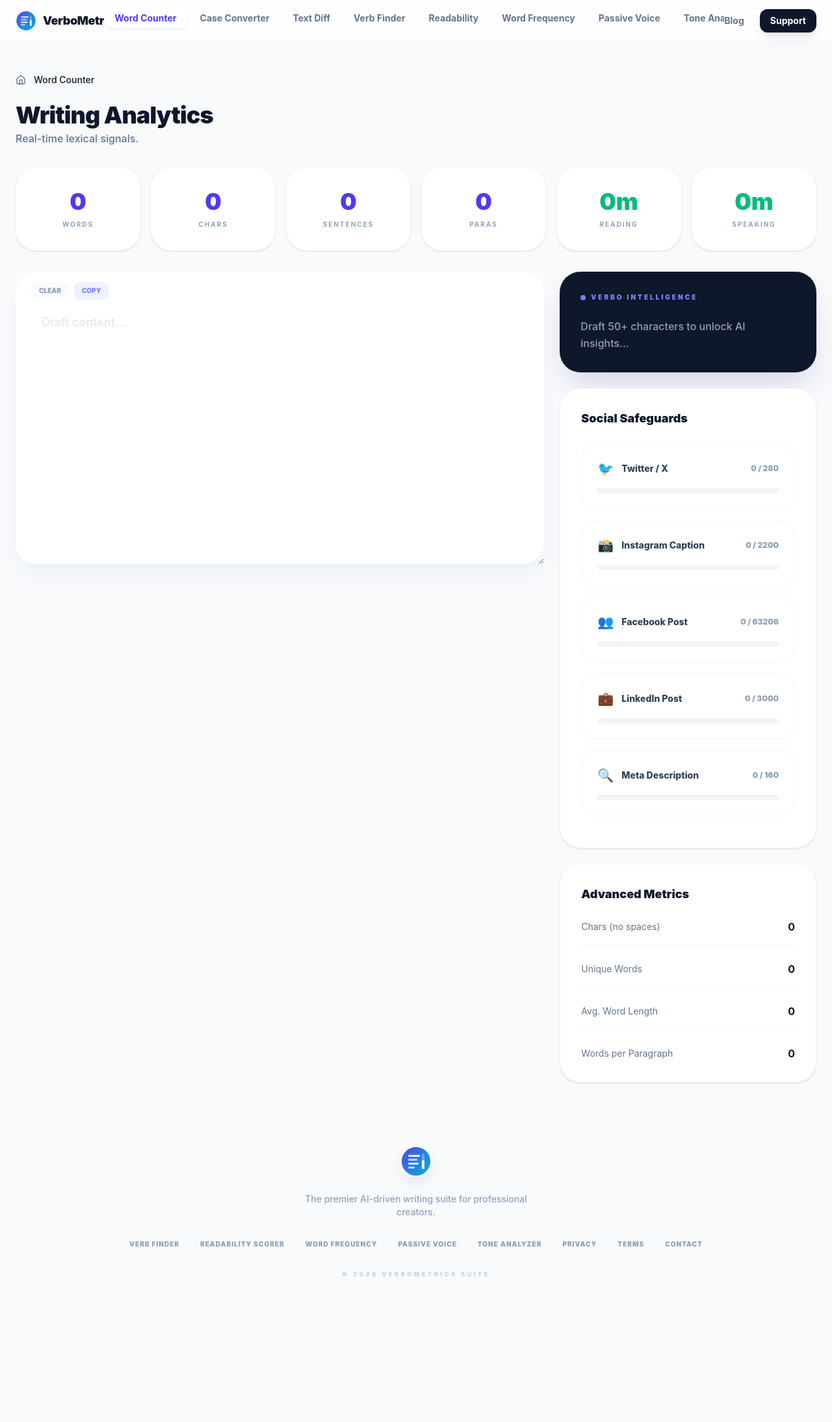
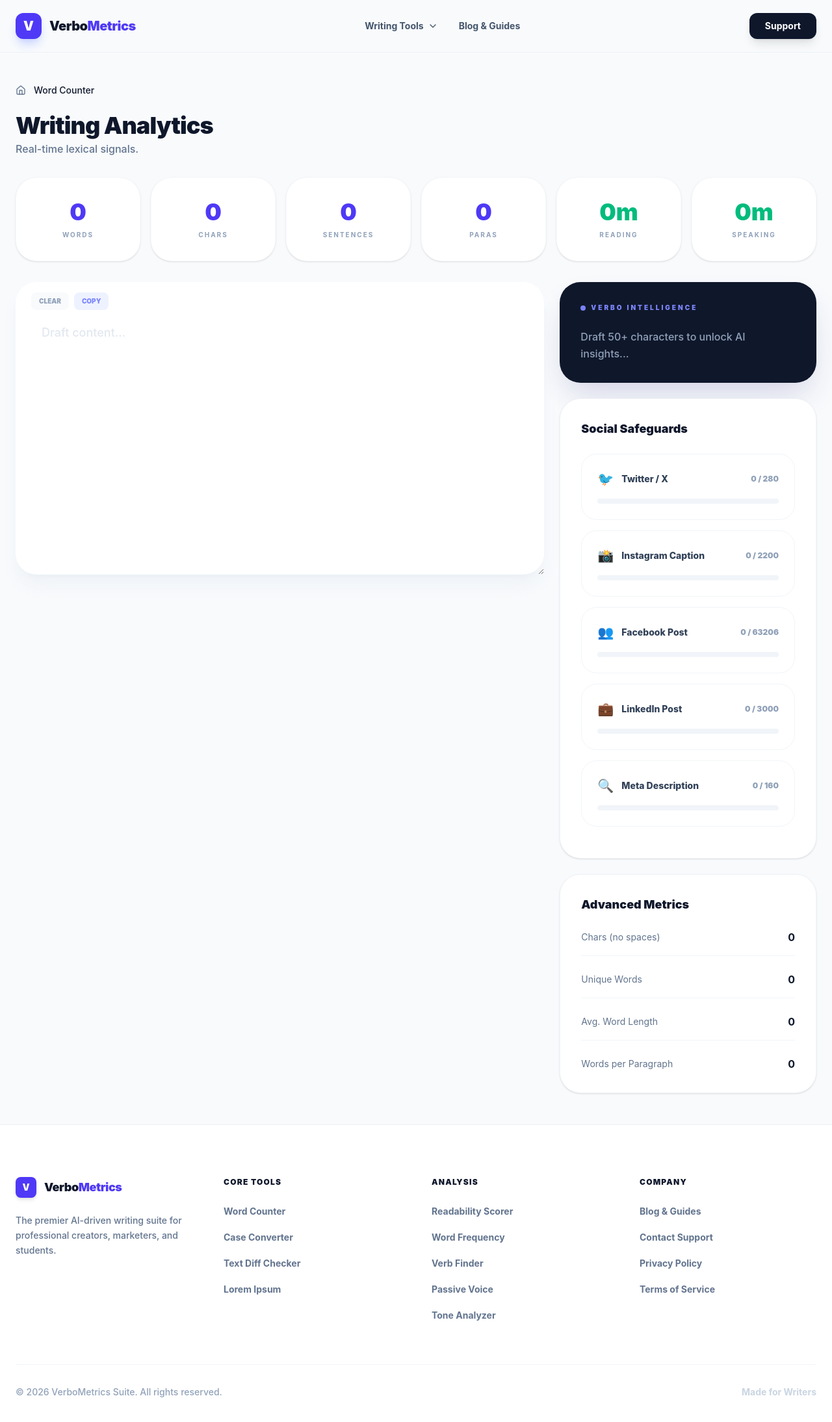
Before and after one commit to Msveiti/text-tools-suite, a React (Vite) app: page / in a window 1280 px wide. Shown: the top 2188 px of the page at 65% size. Before the commit the page ends 2016 px from the top, so only its background shows below. Built offline with nearby package versions, Linux system fonts and the light colour scheme; what sentiment would draw is missing.

Commit message:
UI: Upgraded Header to premium dropdown and Footer to multi-column grid

```diff
--- a/src/components/Footer.tsx
+++ b/src/components/Footer.tsx
@@ -1,34 +1,80 @@
 import { Link } from 'react-router-dom';
 
-const Footer = () => (
-  <footer className="py-12 bg-[#F8FAFC] border-t border-slate-100">
-    <div className="max-w-7xl mx-auto px-6 text-center">
-      <img
-        src="/verbometrics-logo.png"
-        alt="VM Logo"
-        className="w-12 h-12 rounded-2xl mx-auto mb-6 shadow-lg shadow-slate-200"
-      />
+const Footer = () => {
+  const currentYear = new Date().getFullYear();
 
-      <p className="text-slate-400 text-sm font-medium max-w-sm mx-auto mb-8">
-        The premier AI-driven writing suite for professional creators.
-      </p>
+  return (
+    <footer className="bg-white border-t border-slate-200/60 pt-20 pb-10 mt-auto">
+      <div className="max-w-7xl mx-auto px-6">
 
-      <div className="flex flex-wrap justify-center gap-8 mb-8">
-        <Link to="/verb-finder" className="text-[10px] font-black uppercase tracking-widest text-slate-400 hover:text-indigo-600">Verb Finder</Link>
-        <Link to="/readability-scorer" className="text-[10px] font-black uppercase tracking-widest text-slate-400 hover:text-indigo-600">Readability Scorer</Link>
-        <Link to="/word-frequency" className="text-[10px] font-black uppercase tracking-widest text-slate-400 hover:text-indigo-600">Word Frequency</Link>
-        <Link to="/passive-voice" className="text-[10px] font-black uppercase tracking-widest text-slate-400 hover:text-indigo-600">Passive Voice</Link>
-        <Link to="/tone-analyzer" className="text-[10px] font-black uppercase tracking-widest text-slate-400 hover:text-indigo-600">Tone Analyzer</Link>
-        <Link to="/privacy" className="text-[10px] font-black uppercase tracking-widest text-slate-400 hover:text-indigo-600">Privacy</Link>
-        <Link to="/terms" className="text-[10px] font-black uppercase tracking-widest text-slate-400 hover:text-indigo-600">Terms</Link>
-        <Link to="/contact" className="text-[10px] font-black uppercase tracking-widest text-slate-400 hover:text-indigo-600">Contact</Link>
+        {/* Main Footer Grid */}
+        <div className="grid grid-cols-1 md:grid-cols-2 lg:grid-cols-4 gap-12 mb-16">
+
+          {/* Brand Column */}
+          <div className="lg:col-span-1">
+            <Link to="/" className="flex items-center gap-3 mb-6">
+              <div className="w-8 h-8 bg-indigo-600 rounded-lg flex items-center justify-center text-white font-black text-sm shadow-md">
+                V
+              </div>
+              <span className="text-lg font-black text-slate-900 tracking-tight">
+                Verbo<span className="text-indigo-600">Metrics</span>
+              </span>
+            </Link>
+            <p className="text-slate-500 text-sm leading-relaxed font-medium">
+              The premier AI-driven writing suite for professional creators, marketers, and students.
+            </p>
+          </div>
+
+          {/* Tools Column 1 */}
+          <div>
+            <h4 className="text-xs font-black uppercase tracking-widest text-slate-900 mb-6">Core Tools</h4>
+            <ul className="flex flex-col gap-4">
+              <li><Link to="/" className="text-slate-500 hover:text-indigo-600 text-sm font-bold transition-colors">Word Counter</Link></li>
+              <li><Link to="/case-converter" className="text-slate-500 hover:text-indigo-600 text-sm font-bold transition-colors">Case Converter</Link></li>
+              <li><Link to="/text-diff" className="text-slate-500 hover:text-indigo-600 text-sm font-bold transition-colors">Text Diff Checker</Link></li>
+              <li><Link to="/lorem-ipsum" className="text-slate-500 hover:text-indigo-600 text-sm font-bold transition-colors">Lorem Ipsum</Link></li>
+            </ul>
+          </div>
+
+          {/* Tools Column 2 */}
+          <div>
+            <h4 className="text-xs font-black uppercase tracking-widest text-slate-900 mb-6">Analysis</h4>
+            <ul className="flex flex-col gap-4">
+              <li><Link to="/readability-scorer" className="text-slate-500 hover:text-indigo-600 text-sm font-bold transition-colors">Readability Scorer</Link></li>
+              <li><Link to="/word-frequency" className="text-slate-500 hover:text-indigo-600 text-sm font-bold transition-colors">Word Frequency</Link></li>
+              <li><Link to="/verb-finder" className="text-slate-500 hover:text-indigo-600 text-sm font-bold transition-colors">Verb Finder</Link></li>
+              <li><Link to="/passive-voice" className="text-slate-500 hover:text-indigo-600 text-sm font-bold transition-colors">Passive Voice</Link></li>
+              <li><Link to="/tone-analyzer" className="text-slate-500 hover:text-indigo-600 text-sm font-bold transition-colors">Tone Analyzer</Link></li>
+            </ul>
+          </div>
+
+          {/* Company Column */}
+          <div>
+            <h4 className="text-xs font-black uppercase tracking-widest text-slate-900 mb-6">Company</h4>
+            <ul className="flex flex-col gap-4">
+              <li><Link to="/blog" className="text-slate-500 hover:text-indigo-600 text-sm font-bold transition-colors">Blog & Guides</Link></li>
+              <li><Link to="/contact" className="text-slate-500 hover:text-indigo-600 text-sm font-bold transition-colors">Contact Support</Link></li>
+              <li><Link to="/privacy" className="text-slate-500 hover:text-indigo-600 text-sm font-bold transition-colors">Privacy Policy</Link></li>
+              <li><Link to="/terms" className="text-slate-500 hover:text-indigo-600 text-sm font-bold transition-colors">Terms of Service</Link></li>
+            </ul>
+          </div>
+
+        </div>
+
+        {/* Bottom Bar */}
+        <div className="pt-8 border-t border-slate-100 flex flex-col md:flex-row items-center justify-between gap-4">
+          <p className="text-slate-400 text-sm font-medium">
+            © {currentYear} VerboMetrics Suite. All rights reserved.
+          </p>
+          <div className="flex items-center gap-6">
+            {/* You can add social media icons here later if needed */}
+            <span className="text-slate-300 text-sm font-bold">Made for Writers</span>
+          </div>
+        </div>
+
       </div>
-
-      <p className="text-[9px] font-black uppercase tracking-[0.4em] text-slate-300">
-        © 2026 VerboMetrics Suite
-      </p>
-    </div>
-  </footer>
-);
+    </footer>
+  );
+};
 
 export default Footer;
--- a/src/components/Header.tsx
+++ b/src/components/Header.tsx
@@ -1,85 +1,102 @@
+import { Link, useLocation } from 'react-router-dom';
+import { ChevronDown, Menu, X } from 'lucide-react';
 import { useState } from 'react';
-import { Link, useLocation } from 'react-router-dom';
-import { Menu, X } from 'lucide-react';
+
+const tools = [
+  { name: 'Word Counter', path: '/' },
+  { name: 'Case Converter', path: '/case-converter' },
+  { name: 'Text Diff', path: '/text-diff' },
+  { name: 'Lorem Ipsum', path: '/lorem-ipsum' },
+  { name: 'Verb Finder', path: '/verb-finder' },
+  { name: 'Readability Scorer', path: '/readability-scorer' },
+  { name: 'Word Frequency', path: '/word-frequency' },
+  { name: 'Passive Voice', path: '/passive-voice' },
+  { name: 'Tone Analyzer', path: '/tone-analyzer' },
+];
 
 const Header = () => {
-  const { pathname } = useLocation();
-  const [isOpen, setIsOpen] = useState(false);
-
-  // Compact nav styles: reduced padding
-  const navClass = (path: string) =>
-    `px-4 py-1.5 rounded-xl text-sm font-bold transition-all ${
-      pathname === path
-      ? 'bg-white text-indigo-600 shadow-sm shadow-indigo-100'
-      : 'text-slate-500 hover:text-slate-900'
-    }`;
-
-  // Compact mobile nav styles
-  const mobileNavClass = (path: string) =>
-    `w-full px-4 py-3 rounded-xl text-base font-bold transition-all flex items-center ${
-      pathname === path ? 'bg-indigo-50 text-indigo-600 shadow-sm' : 'text-slate-600 hover:bg-slate-50'
-    }`;
+  const location = useLocation();
+  const [isMobileMenuOpen, setIsMobileMenuOpen] = useState(false);
 
   return (
-    <header className="bg-white/80 backdrop-blur-md sticky top-0 z-50 border-b border-slate-100">
-      {/* Reduced header height to h-16 */}
-      <div className="max-w-7xl mx-auto px-6 h-16 flex items-center justify-between">
-        <Link to="/" className="flex items-center gap-2.5 group">
-          {/* Smaller logo: w-8 h-8 */}
-          <img
-            src="/verbometrics-logo.png"
-            alt="VerboMetrics Logo"
-            className="w-8 h-8 rounded-xl transition-transform group-hover:rotate-6 shadow-sm"
-          />
-          {/* Smaller text: text-lg */}
-          <span className="text-lg font-black text-slate-900 tracking-tight">VerboMetrics</span>
+    <header className="sticky top-0 z-50 bg-[#F8FAFC]/80 backdrop-blur-md border-b border-slate-200/50">
+      <div className="max-w-7xl mx-auto px-6 h-20 flex items-center justify-between">
+
+        {/* Logo */}
+        <Link to="/" className="flex items-center gap-3 group">
+          <div className="w-10 h-10 bg-indigo-600 rounded-xl flex items-center justify-center text-white font-black text-xl shadow-lg shadow-indigo-200 group-hover:scale-105 transition-transform">
+            V
+          </div>
+          <span className="text-xl font-black text-slate-900 tracking-tight">
+            Verbo<span className="text-indigo-600">Metrics</span>
+          </span>
         </Link>
 
-        {/* Desktop Navigation - WITH HORIZONTAL SCROLL FIX */}
-        <nav className="hidden lg:flex items-center gap-1 overflow-x-auto whitespace-nowrap no-scrollbar pb-2">
-          <Link to="/" className={navClass('/')}>Word Counter</Link>
-          <Link to="/case-converter" className={navClass('/case-converter')}>Case Converter</Link>
-          <Link to="/text-diff" className={navClass('/text-diff')}>Text Diff</Link>
-          <Link to="/verb-finder" className={navClass('/verb-finder')}>Verb Finder</Link>
-          <Link to="/readability-scorer" className={navClass('/readability-scorer')}>Readability</Link>
-          <Link to="/word-frequency" className={navClass('/word-frequency')}>Word Frequency</Link>
-          <Link to="/passive-voice" className={navClass('/passive-voice')}>Passive Voice</Link>
-          <Link to="/tone-analyzer" className={navClass('/tone-analyzer')}>Tone Analyzer</Link>
-          <Link to="/lorem-ipsum" className={navClass('/lorem-ipsum')}>Lorem Ipsum</Link>
+        {/* Desktop Navigation */}
+        <nav className="hidden md:flex items-center gap-8">
+
+          {/* Tools Dropdown */}
+          <div className="relative group py-8">
+            <button className="flex items-center gap-1.5 text-sm font-bold text-slate-600 hover:text-indigo-600 transition-colors">
+              Writing Tools <ChevronDown className="w-4 h-4 transition-transform group-hover:rotate-180" />
+            </button>
+
+            {/* Dropdown Panel */}
+            <div className="absolute top-full left-1/2 -translate-x-1/2 w-[480px] bg-white rounded-3xl shadow-2xl border border-slate-100 opacity-0 invisible group-hover:opacity-100 group-hover:visible transition-all duration-200 p-4 grid grid-cols-2 gap-2">
+              {tools.map((tool) => (
+                <Link
+                  key={tool.path}
+                  to={tool.path}
+                  className={`px-4 py-3 rounded-2xl text-sm font-bold transition-all hover:bg-indigo-50 hover:text-indigo-600 ${
+                    location.pathname === tool.path ? 'bg-slate-50 text-indigo-600' : 'text-slate-600'
+                  }`}
+                >
+                  {tool.name}
+                </Link>
+              ))}
+            </div>
+          </div>
+
+          <Link to="/blog" className="text-sm font-bold text-slate-600 hover:text-indigo-600 transition-colors">
+            Blog & Guides
+          </Link>
         </nav>
 
-        {/* Desktop Right Side - reduced button padding */}
-        <div className="hidden lg:flex items-center gap-6">
-          <Link to="/blog" className="text-sm font-bold text-slate-500 hover:text-indigo-600">Blog</Link>
-          <Link to="/contact" className="px-4 py-2 bg-slate-900 text-white rounded-xl text-sm font-bold hover:bg-indigo-600 shadow-lg transition-all">Support</Link>
+        {/* Desktop CTA */}
+        <div className="hidden md:flex items-center gap-4">
+          <Link to="/contact" className="px-6 py-2.5 bg-slate-900 text-white text-sm font-bold rounded-xl hover:bg-indigo-600 transition-all shadow-lg hover:shadow-xl hover:-translate-y-0.5">
+            Support
+          </Link>
         </div>
 
-        {/* Mobile Toggle Button */}
-        <button onClick={() => setIsOpen(!isOpen)} className="lg:hidden p-2 text-slate-600">
-          {isOpen ? <X /> : <Menu />}
+        {/* Mobile Menu Toggle */}
+        <button
+          className="md:hidden p-2 text-slate-600"
+          onClick={() => setIsMobileMenuOpen(!isMobileMenuOpen)}
+        >
+          {isMobileMenuOpen ? <X className="w-6 h-6" /> : <Menu className="w-6 h-6" />}
         </button>
+
       </div>
 
-      {/* Mobile Menu Overlay - adjusted top offset to match new header height */}
-      {isOpen && (
-        <div className="lg:hidden absolute top-16 left-0 w-full bg-white border-b border-slate-100 p-8 space-y-3 animate-in slide-in-from-top duration-300 shadow-2xl z-50">
-          <div className="flex flex-col gap-2">
-            <span className="text-[10px] font-black uppercase tracking-widest text-slate-300 ml-6 mb-2">Tools</span>
-            <Link onClick={() => setIsOpen(false)} to="/" className={mobileNavClass('/')}>Word Counter</Link>
-            <Link onClick={() => setIsOpen(false)} to="/case-converter" className={mobileNavClass('/case-converter')}>Case Converter</Link>
-            <Link onClick={() => setIsOpen(false)} to="/text-diff" className={mobileNavClass('/text-diff')}>Text Diff</Link>
-            <Link onClick={() => setIsOpen(false)} to="/verb-finder" className={mobileNavClass('/verb-finder')}>Verb Finder</Link>
-            <Link onClick={() => setIsOpen(false)} to="/readability-scorer" className={mobileNavClass('/readability-scorer')}>Readability Scorer</Link>
-            <Link onClick={() => setIsOpen(false)} to="/word-frequency" className={mobileNavClass('/word-frequency')}>Word Frequency</Link>
-            <Link onClick={() => setIsOpen(false)} to="/passive-voice" className={mobileNavClass('/passive-voice')}>Passive Voice Detector</Link>
-            <Link onClick={() => setIsOpen(false)} to="/tone-analyzer" className={mobileNavClass('/tone-analyzer')}>Tone Analyzer</Link>
-            <Link onClick={() => setIsOpen(false)} to="/lorem-ipsum" className={mobileNavClass('/lorem-ipsum')}>Lorem Ipsum</Link>
-          </div>
-
-          <div className="pt-6 mt-4 border-t border-slate-50 flex flex-col gap-2">
-            <span className="text-[10px] font-black uppercase tracking-widest text-slate-300 ml-6 mb-2">Resources</span>
-            <Link onClick={() => setIsOpen(false)} to="/blog" className={mobileNavClass('/blog')}>Blog</Link>
-            <Link onClick={() => setIsOpen(false)} to="/contact" className={mobileNavClass('/contact')}>Support</Link>
+      {/* Mobile Navigation Dropdown */}
+      {isMobileMenuOpen && (
+        <div className="md:hidden absolute top-20 left-0 w-full bg-white border-b border-slate-100 shadow-xl max-h-[calc(100vh-80px)] overflow-y-auto">
+          <div className="p-6 flex flex-col gap-4">
+            <div className="text-xs font-black uppercase tracking-widest text-slate-400 mb-2">All Tools</div>
+            {tools.map((tool) => (
+              <Link
+                key={tool.path}
+                to={tool.path}
+                onClick={() => setIsMobileMenuOpen(false)}
+                className={`font-bold text-lg ${location.pathname === tool.path ? 'text-indigo-600' : 'text-slate-700'}`}
+              >
+                {tool.name}
+              </Link>
+            ))}
+            <hr className="border-slate-100 my-4" />
+            <Link to="/blog" onClick={() => setIsMobileMenuOpen(false)} className="font-bold text-lg text-slate-700">Blog</Link>
+            <Link to="/contact" onClick={() => setIsMobileMenuOpen(false)} className="font-bold text-lg text-slate-700">Support</Link>
           </div>
         </div>
       )}
```
